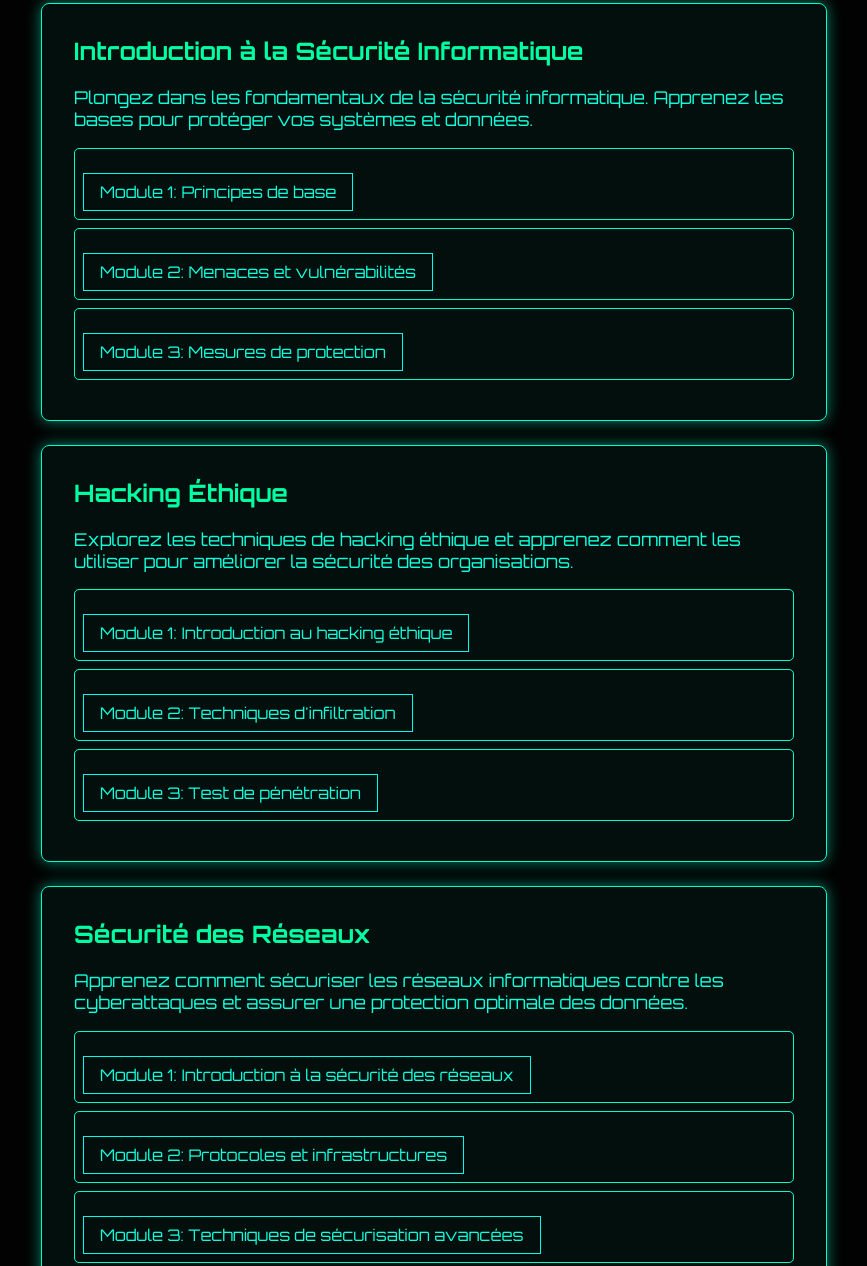
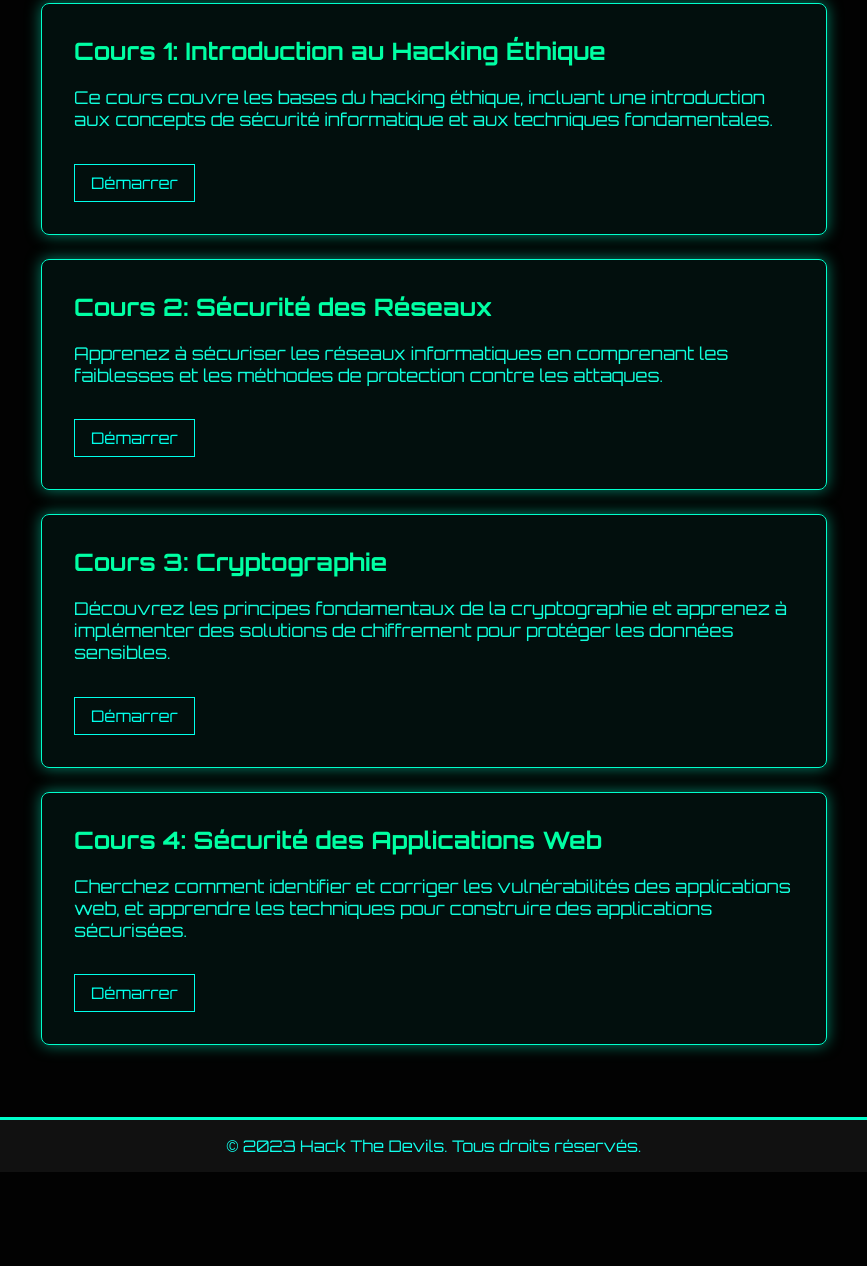
Before and after one commit to hackthedevils/blog, a plain HTML site: page index.html in a window 1280 px wide. Shown: the part 372-1638 px from the top of the page, without its empty margins (206-1073 px from the left). After the commit the page ends 1544 px from the top, so only its background shows below. Drawn offline with Linux system fonts and the light colour scheme.

Commit message:
Initial commit

```diff
--- a/index.html
+++ b/index.html
@@ -1,4 +1,4 @@
-<html><head><base href="https://hackthedevils.fr/cours">
+<html><head><base href="https://hackthedevils.github.io/blog/index.html">
 <title>Cours - Hack The Devils</title>
 <style>
     @import url('https://fonts.googleapis.com/css2?family=Orbitron:wght@400;700&display=swap');
@@ -80,25 +80,6 @@
         background: #00ffcc;
         color: #020202;
     }
-    .course-module {
-        list-style-type: none;
-        padding: 0;
-        margin: 1rem 0 0 0;
-    }
-    .course-module li {
-        margin: 0.5rem 0;
-        padding: 0.5rem 0.5rem;
-        border: 1px solid #00ffcc;
-        border-radius: 5px;
-    }
-    .course-module a {
-        color: #11ffdb;
-        text-decoration: none;
-        font-size: 1rem;
-    }
-    .course-module a:hover {
-        text-decoration: underline;
-    }
     footer {
         padding: 1rem 0;
         background-color: #111;
@@ -114,42 +95,35 @@
 <body>
 <header>
     <h1>Cours - Hack The Devils</h1>
-    <p>Développez vos compétences en cybersécurité et hacking avec nos cours structurés</p>
+    <p>Parcourez nos cours pour développer et perfectionner vos compétences en hacking et cybersécurité</p>
 </header>
 <nav>
     <a href="https://hackthedevils.fr/cours" class="active">Cours</a>
-    <a href="https://hackthedevils.fr/defis">Défis</a>
+    <a href="https://hackthedevils.github.io/blog/defis.html">Défis</a>
     <a href="https://hackthedevils.fr/forum">Forum</a>
     <a href="https://hackthedevils.fr/ressources">Ressources</a>
     <a href="https://hackthedevils.fr/contact">Contact</a>
 </nav>
 <main>
     <section class="course-card">
-        <h2>Introduction à la Sécurité Informatique</h2>
-        <p>Plongez dans les fondamentaux de la sécurité informatique. Apprenez les bases pour protéger vos systèmes et données.</p>
-        <ul class="course-module">
-            <li><a href="https://hackthedevils.fr/cours/introduction-securite-informatique/module1">Module 1: Principes de base</a></li>
-            <li><a href="https://hackthedevils.fr/cours/introduction-securite-informatique/module2">Module 2: Menaces et vulnérabilités</a></li>
-            <li><a href="https://hackthedevils.fr/cours/introduction-securite-informatique/module3">Module 3: Mesures de protection</a></li>
-        </ul>
+        <h2>Cours 1: Introduction au Hacking Éthique</h2>
+        <p>Ce cours couvre les bases du hacking éthique, incluant une introduction aux concepts de sécurité informatique et aux techniques fondamentales.</p>
+        <a href="https://hackthedevils.fr/cours/hacking-ethique">Démarrer</a>
     </section>
     <section class="course-card">
-        <h2>Hacking Éthique</h2>
-        <p>Explorez les techniques de hacking éthique et apprenez comment les utiliser pour améliorer la sécurité des organisations.</p>
-        <ul class="course-module">
-            <li><a href="https://hackthedevils.fr/cours/hacking-ethique/module1">Module 1: Introduction au hacking éthique</a></li>
-            <li><a href="https://hackthedevils.fr/cours/hacking-ethique/module2">Module 2: Techniques d'infiltration</a></li>
-            <li><a href="https://hackthedevils.fr/cours/hacking-ethique/module3">Module 3: Test de pénétration</a></li>
-        </ul>
+        <h2>Cours 2: Sécurité des Réseaux</h2>
+        <p>Apprenez à sécuriser les réseaux informatiques en comprenant les faiblesses et les méthodes de protection contre les attaques.</p>
+        <a href="https://hackthedevils.fr/cours/securite-reseaux">Démarrer</a>
     </section>
     <section class="course-card">
-        <h2>Sécurité des Réseaux</h2>
-        <p>Apprenez comment sécuriser les réseaux informatiques contre les cyberattaques et assurer une protection optimale des données.</p>
-        <ul class="course-module">
-            <li><a href="https://hackthedevils.fr/cours/securite-reseaux/module1">Module 1: Introduction à la sécurité des réseaux</a></li>
-            <li><a href="https://hackthedevils.fr/cours/securite-reseaux/module2">Module 2: Protocoles et infrastructures</a></li>
-            <li><a href="https://hackthedevils.fr/cours/securite-reseaux/module3">Module 3: Techniques de sécurisation avancées</a></li>
-        </ul>
+        <h2>Cours 3: Cryptographie</h2>
+        <p>Découvrez les principes fondamentaux de la cryptographie et apprenez à implémenter des solutions de chiffrement pour protéger les données sensibles.</p>
+        <a href="https://hackthedevils.fr/cours/cryptographie">Démarrer</a>
+    </section>
+    <section class="course-card">
+        <h2>Cours 4: Sécurité des Applications Web</h2>
+        <p>Cherchez comment identifier et corriger les vulnérabilités des applications web, et apprendre les techniques pour construire des applications sécurisées.</p>
+        <a href="https://hackthedevils.fr/cours/securite-applications-web">Démarrer</a>
     </section>
 </main>
 <footer>
```
